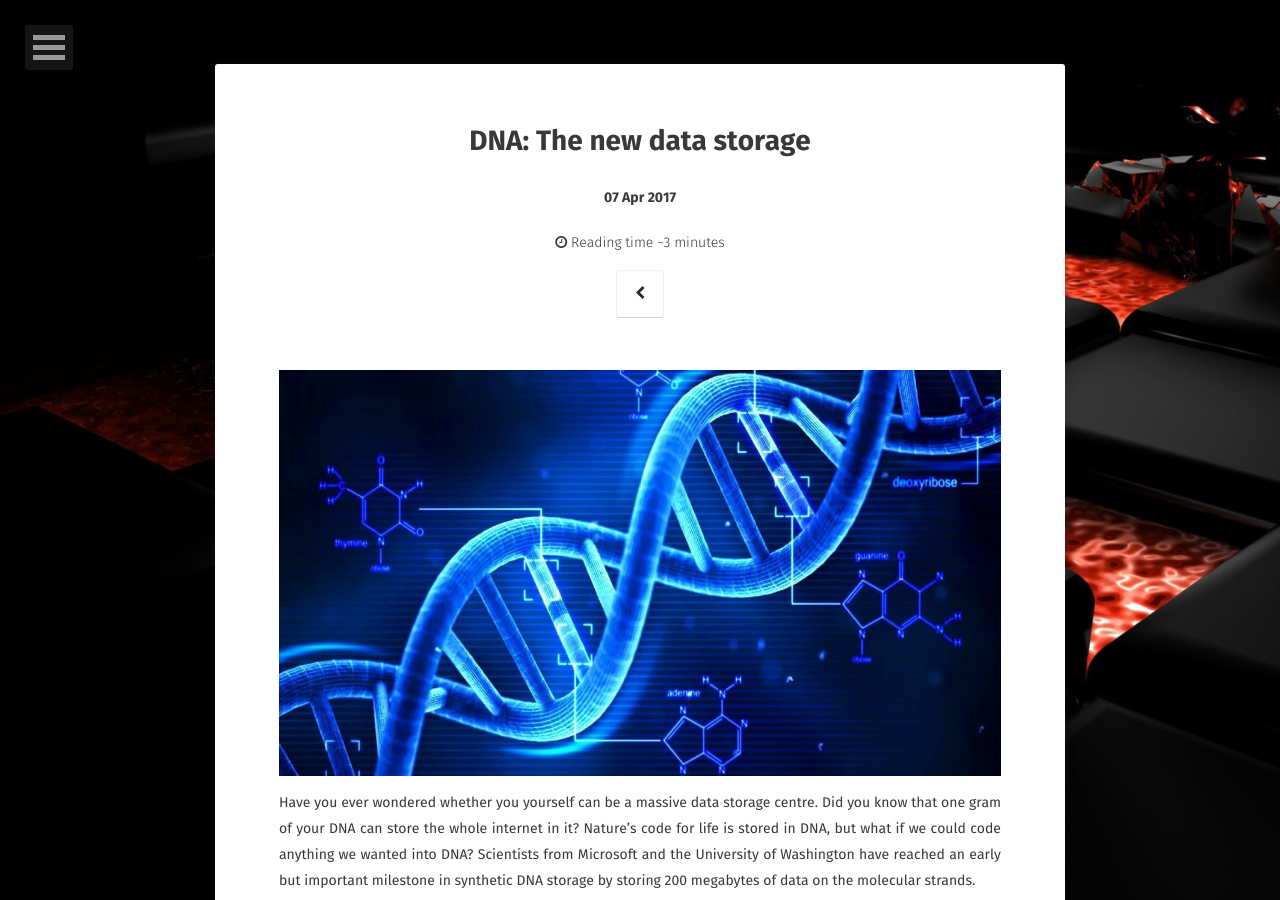
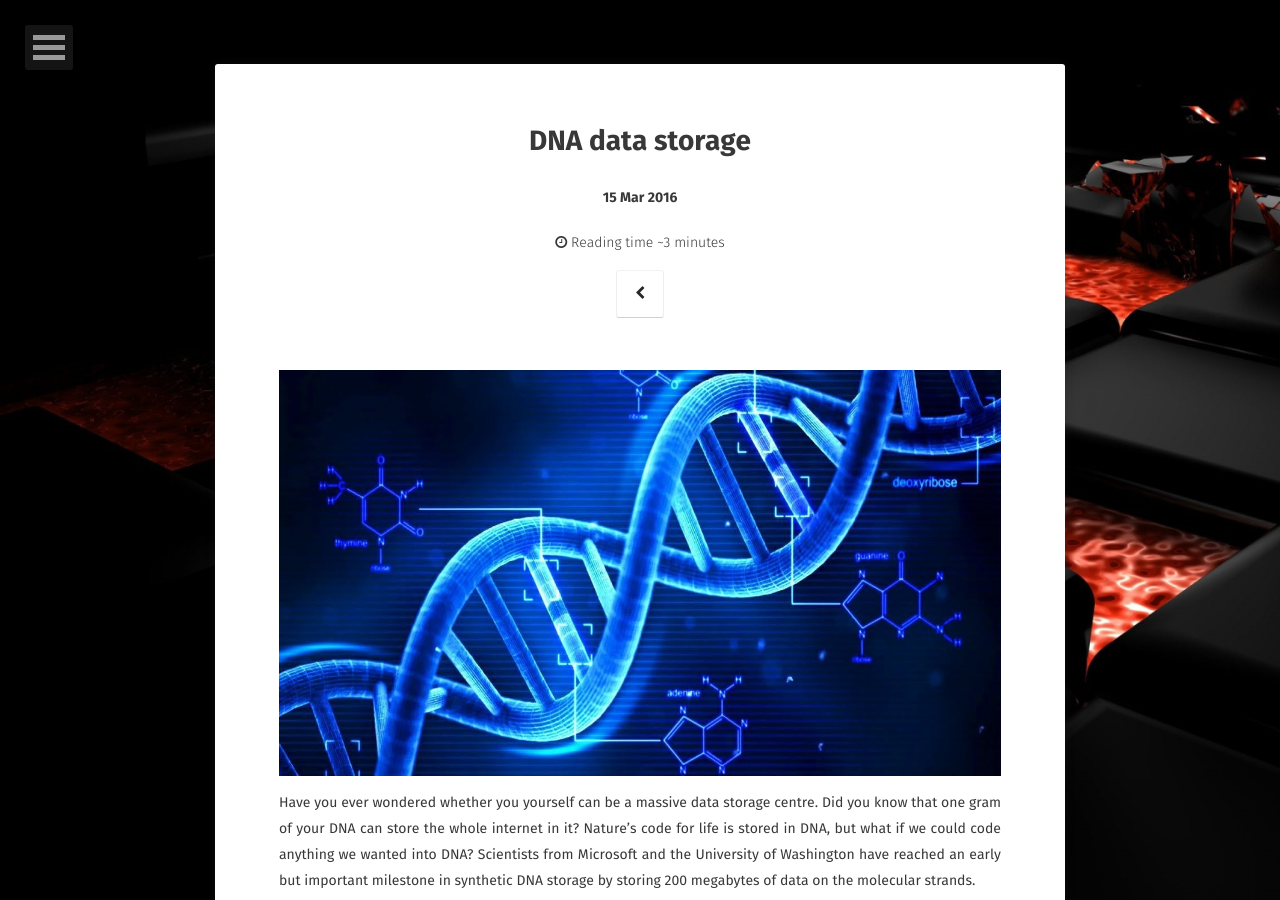
Before and after one commit to RavicharanN/blog, a Jekyll site: the page built from _posts/2017-04-07-dna-data-storage.md, in a window 1280 px wide and 900 px high. Built offline with Jekyll 4.4.1, drawn with Linux system fonts in a browser that asks for light colours; some web fonts are replaced; comment, search, counter and statistics services are not loaded.

Commit message:
Update 2017-04-07-dna-data-storage.md

```diff
--- a/_posts/2017-04-07-dna-data-storage.md
+++ b/_posts/2017-04-07-dna-data-storage.md
@@ -1,17 +1,17 @@
 ---
 layout: post
-title:  "DNA: The new data storage"
-date:   2017-04-07
-excerpt: "An insight of the growing technol0gy"
+title:  "DNA data storage"
+date:   2016-03-15
+excerpt: " "
 tag:
 - markdown
 - syntax
 - sample
 - test
 - jekyll
-project: false
-future:             true
-published:          true
+comments:  true
+future:    true
+published: true
 ---
 
 ![DNA]({{ site.url }}/assets/img/dna.jpg)
```
